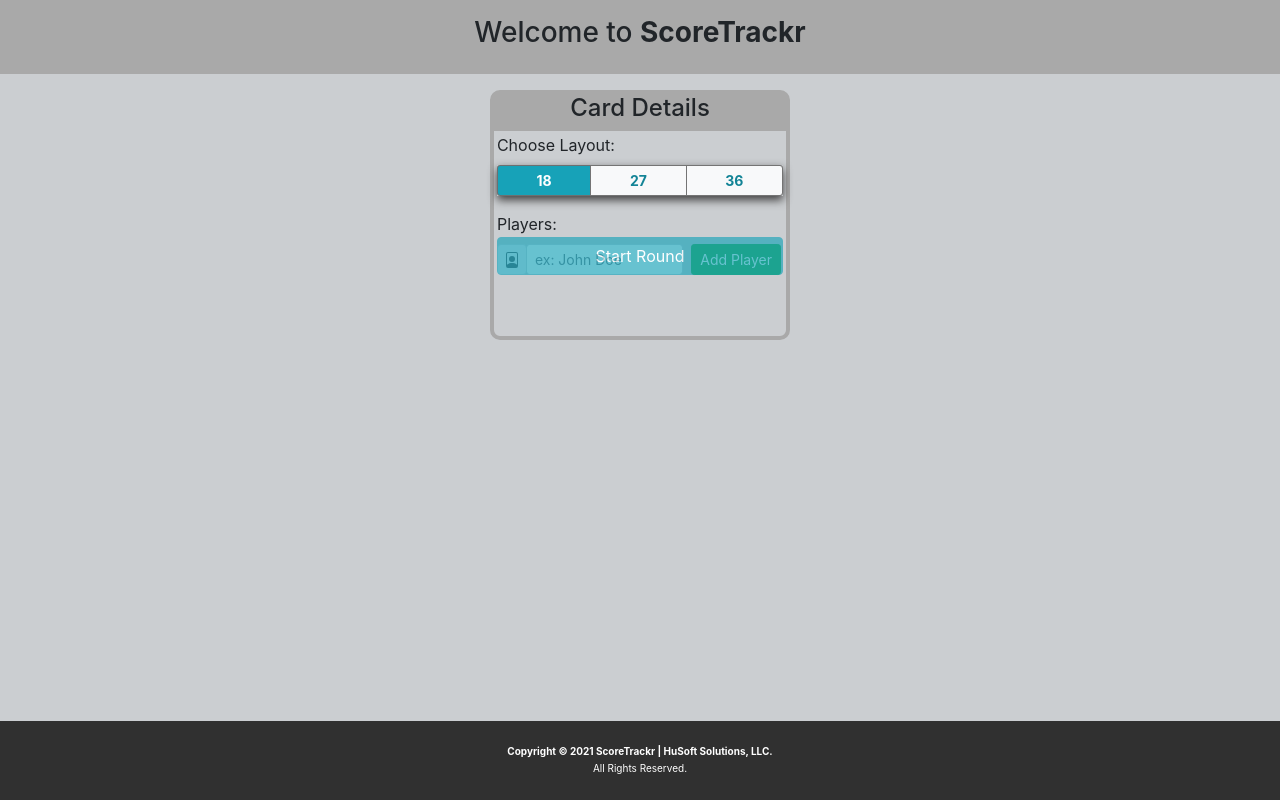
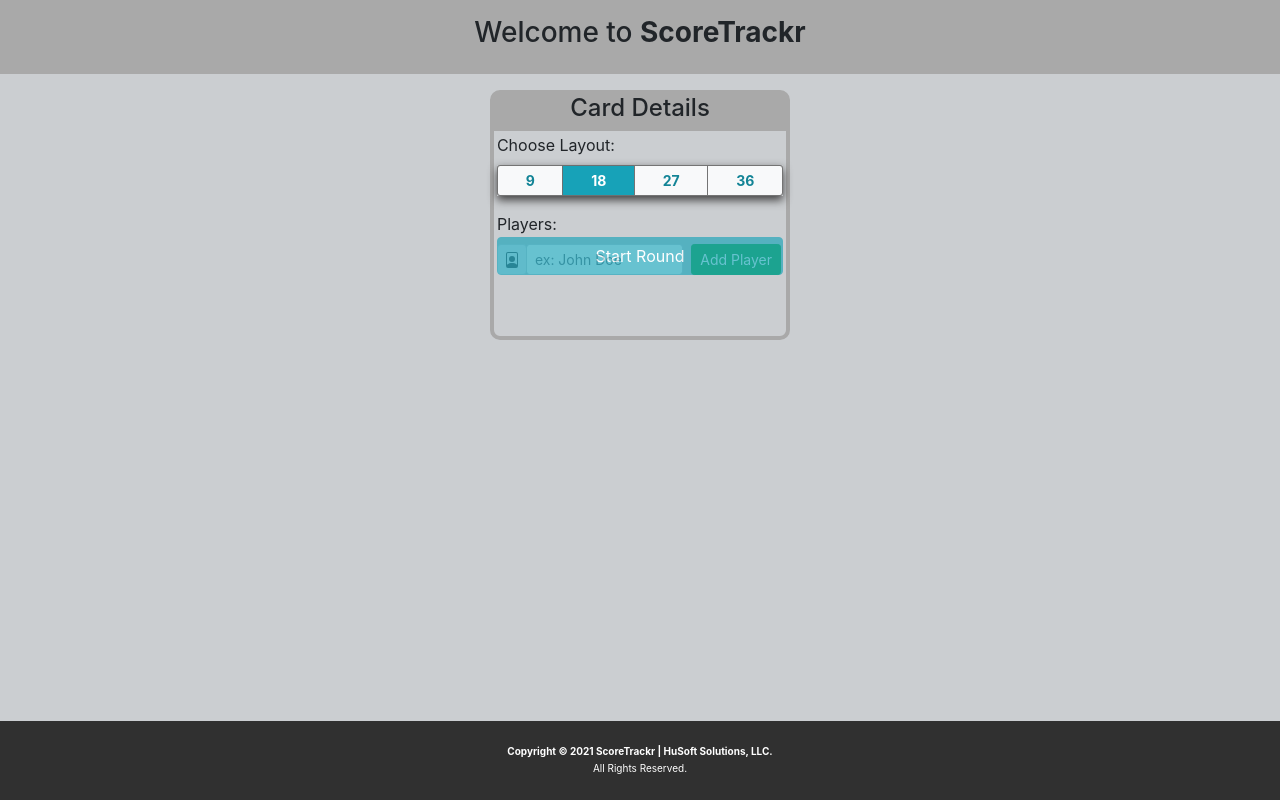
Before and after one commit to HuSoftSolutions/scoretrackr, a React (Create React App) app: page / in a window 1280 px wide. Both pictures are taken after a click on the button "CREATE SCORECARD". Built offline with nearby package versions, Linux system fonts and the light colour scheme.

Commit message:
adding 9hole format button to cardDetails

```diff
--- a/src/Components/ScoreTracker/cardDetails.js
+++ b/src/Components/ScoreTracker/cardDetails.js
@@ -64,6 +64,11 @@
                 <Form.Label>Choose Layout:</Form.Label>
                 <ButtonGroup size="sm" className='holeAmountButtonGroup'>
                     <Button name='layoutSelection'
+                        variant={chooseLayout === 9 ? 'info' : 'light'}
+                        onClick={({target})=> updateCardDetails(target,9)}>
+                            9
+                    </Button>
+                    <Button name='layoutSelection'
                         variant={chooseLayout === 18 ? 'info' : 'light'}
                         onClick={({target})=> updateCardDetails(target,18)}>
                             18
```
